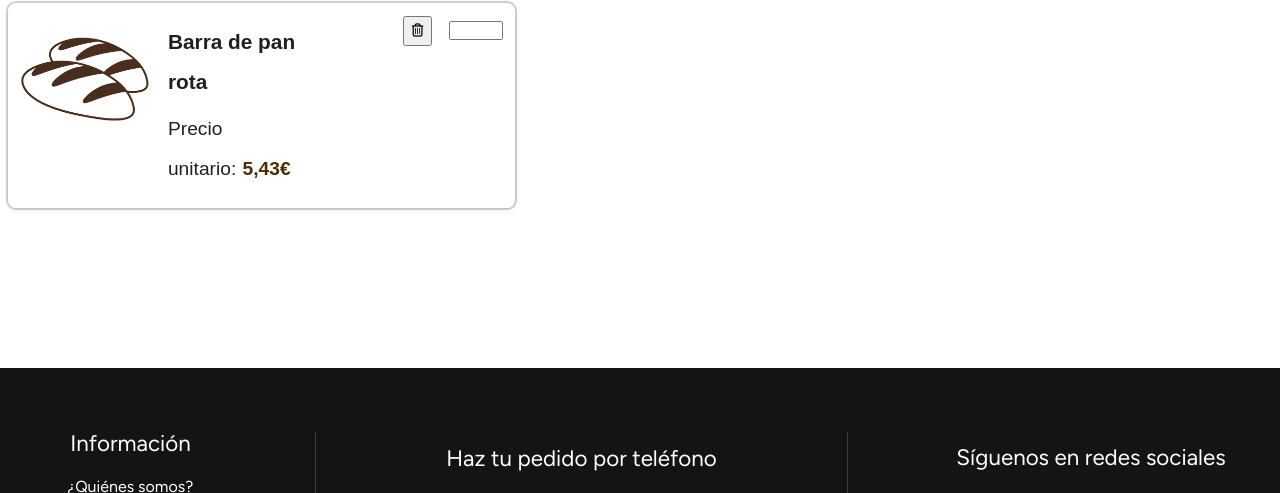
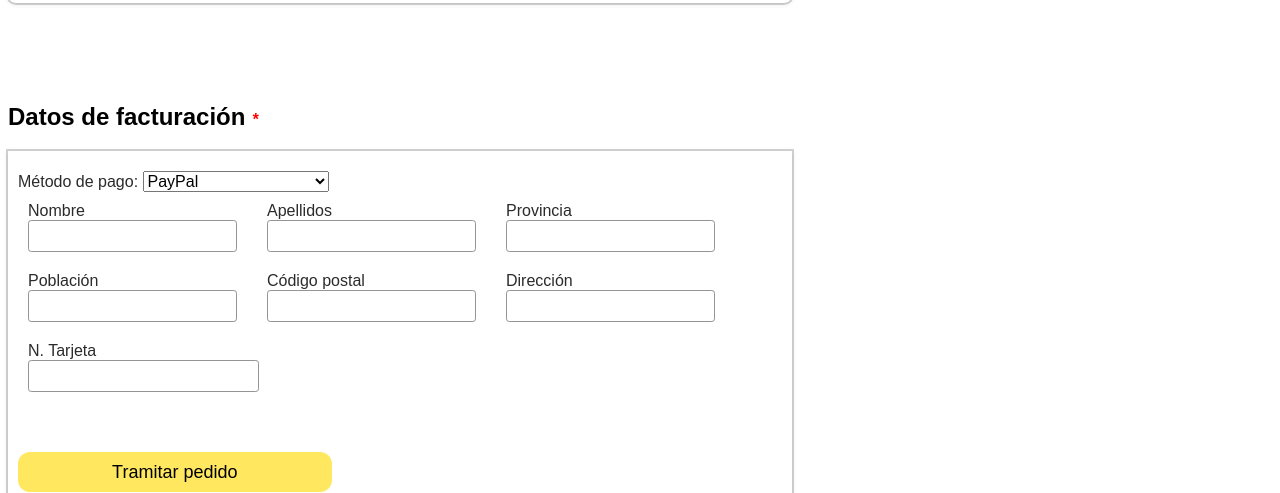
Before and after one commit to andresdrew02/PanaderiaPedrin, a plain HTML site: page sites/carrito-compra.html in a window 1280 px wide. Shown: the part 924-1417 px from the top of the page. Drawn offline with Linux system fonts and the light colour scheme.

Commit message:
terminado carrito

```diff
--- a/css/carrito.css
+++ b/css/carrito.css
@@ -80,7 +80,7 @@ aside {
 
 .resumen {
     box-shadow: rgba(77, 77, 77, 0.16) 0px 1px 5px, rgb(212, 212, 212) 0px 0px 0px 2px;
-    width: 100%;
+    width: 40%;
     margin: 20px;
     height:150px;
 }
@@ -110,3 +110,80 @@ aside {
     font-size:1rem;
     color:rgb(56, 56, 56);
 }
+
+.facturacion{
+    font-family: Arial, Helvetica, sans-serif;
+    margin-top:100px;
+}
+
+form{
+    margin-top:20px;
+    box-shadow: rgba(77, 77, 77, 0.16) 0px 1px 5px, rgb(212, 212, 212) 0px 0px 0px 2px;
+    width:100%;
+    color:rgb(43, 43, 43);
+}
+
+
+form input{
+    border:1px solid rgb(148, 148, 148);
+    border-radius:.2rem;
+    margin-left:10px;
+    height:30px;
+}
+
+form input:focus{
+    border-bottom:3px solid rgb(0, 81, 255);
+    outline:none;
+}
+
+form select{
+    margin-top:20px;
+}
+
+.facturacion h1{
+    font-size:1.5rem;
+}
+
+.facturacion *{
+    font-size:1rem;
+}
+
+.facturacion .form-option{
+    margin:10px;
+    display:flex;
+    flex-direction:column;
+}
+
+.facturacion .form-column{
+    display:flex;
+}
+
+#ntarjeta{
+    width:30%;
+    margin-bottom:20px;
+}
+
+.facturacion form label{
+    margin-left:10px;
+}
+
+input[type=submit]{
+    cursor: pointer;
+    background-color: #ffe760;
+    border: 1px solid transparent;
+    border-radius: .75rem;
+    box-sizing: border-box;
+    font-size: 1.125rem;
+    font-weight: normal;
+    line-height: 0rem;
+    padding: .75rem 1.2rem;
+    text-align: center;
+    width: 40%;
+    font-family: 'Source Sans Pro', sans-serif;
+    margin:30px 10px;
+    height:40px;
+}
+
+input[type=submit]:hover{
+    text-decoration:underline;
+}
--- a/sites/carrito-compra.html
+++ b/sites/carrito-compra.html
@@ -1,13 +1,14 @@
 <!DOCTYPE html>
 <html lang="en">
+
 <head>
     <meta charset="UTF-8">
     <meta http-equiv="X-UA-Compatible" content="IE=edge">
     <meta name="viewport" content="width=device-width, initial-scale=1.0">
     <title>Panadería Pedrín | Carrito</title>
-    <link rel="stylesheet" href="../css/menu.css"/>
-    <link rel="stylesheet" href="../css/footer.css"/>
-    <link rel="stylesheet" href="../css/carrito.css"/>
+    <link rel="stylesheet" href="../css/menu.css" />
+    <link rel="stylesheet" href="../css/footer.css" />
+    <link rel="stylesheet" href="../css/carrito.css" />
     <link rel="preconnect" href="https://fonts.googleapis.com">
     <link rel="preconnect" href="https://fonts.gstatic.com" crossorigin>
     <link href="https://fonts.googleapis.com/css2?family=Figtree&family=Roboto&display=swap" rel="stylesheet">
@@ -19,10 +20,11 @@
     <!--JS-->
     <script src="../js/menu.js"></script>
 </head>
+
 <body>
     <nav>
         <div class="logo">
-            <img src="../img/pan.png" alt="logo de la empresa"/>
+            <img src="../img/pan.png" alt="logo de la empresa" />
             <img src="../img/panaderia_pedrin.png">
         </div>
         <div class="elementos_menu">
@@ -146,10 +148,70 @@
                     <input type="number" id="numero" class="numero" required onchange="calcularPrecio()">
                 </div>
             </div>
+
+            <!--Facturación-->
+            <div class="facturacion">
+                <h1>Datos de facturación <i style="color:red">*</i></h1>
+                <div class="formulario">
+                    <form>
+                        <label for="tarjeta">Método de pago: </label>
+                        <select name="tarjeta">
+                            <option name="Paypal" value="paypal">PayPal</option>
+                            <option name="Paypal" value="paypal">MasterCard</option>
+                            <option name="Paypal" value="paypal">Visa</option>
+                            <option name="Paypal" value="paypal">Transferencia bancaria</option>
+                        </select>
+                        <!--Nombre, apellidos, Provincia, Población, CP, dirección, numero de tarjeta, -->
+                        <div class="form-column">
+                            <div class="form-option">
+                                <label for="nombre">Nombre</label>
+                                <input type="text" name="nombre" id="nombre" />
+                            </div>
+
+                            <div class="form-option">
+                                <label for="apellidos">Apellidos</label>
+                                <input type="text" name="apellidos" id="apellidos" />
+                            </div>
+
+                            <div class="form-option">
+                                <label for="provincia">Provincia</label>
+                                <input type="text" name="provincia" id="provincia" />
+                            </div>
+                        </div>
+
+                        <div class="form-column">
+                            <div class="form-option">
+                                <label for="poblacion">Población</label>
+                                <input type="text" name="poblacion" id="poblacion" />
+                            </div>
+
+                            <div class="form-option">
+                                <label for="cp">Código postal</label>
+                                <input type="text" name="cp" id="cp" />
+                            </div>
+
+
+                            <div class="form-option">
+                                <label for="direccion">Dirección</label>
+                                <input type="text" name="direccion" id="direccion" />
+                            </div>
+                        </div>
+
+                        <div class="form-option">
+                            <label for="ntarjeta">N. Tarjeta</label>
+                            <input type="text" name="ntarjeta" id="ntarjeta" />
+                        </div>
+
+                        <input type="submit" value="Tramitar pedido">
+
+                    </form>
+                </div>
+            </div>
+
         </div>
         <div class="resumen">
             <h2>Total de la compra: <label id="precio"></label></h2>
-            <button class="tramitar">Tramitar pedido</button>
+            <button class="tramitar">Completar pedido</button>
         </div>
     </main>
 
@@ -207,19 +269,19 @@
     const totalEl = document.getElementById("precio")
     console.log(totalEl)
 
-    const calcularPrecio = ( ) =>{
+    const calcularPrecio = () => {
         let total = 0;
-        precios.forEach((e)=>{
+        precios.forEach((e) => {
             let precioIndividual = getPrecio(e)
             let cantidadIndividual = getCantidad(e)
-            total += precioIndividual*cantidadIndividual
+            total += precioIndividual * cantidadIndividual
         })
         totalEl.innerHTML = total + "€"
     }
 
     const getPrecio = (e) => {
         let precioIndividual = e.parentNode.parentNode.children[0].children[1].children[1].textContent
-        precioIndividual = precioIndividual.replace("Precio unitario:","").replace("€","").replace(",",".")
+        precioIndividual = precioIndividual.replace("Precio unitario:", "").replace("€", "").replace(",", ".")
         return Number(precioIndividual)
     }
 
```
Also changed, not shown: politicas/cookies.html (+0 -4 lines).
